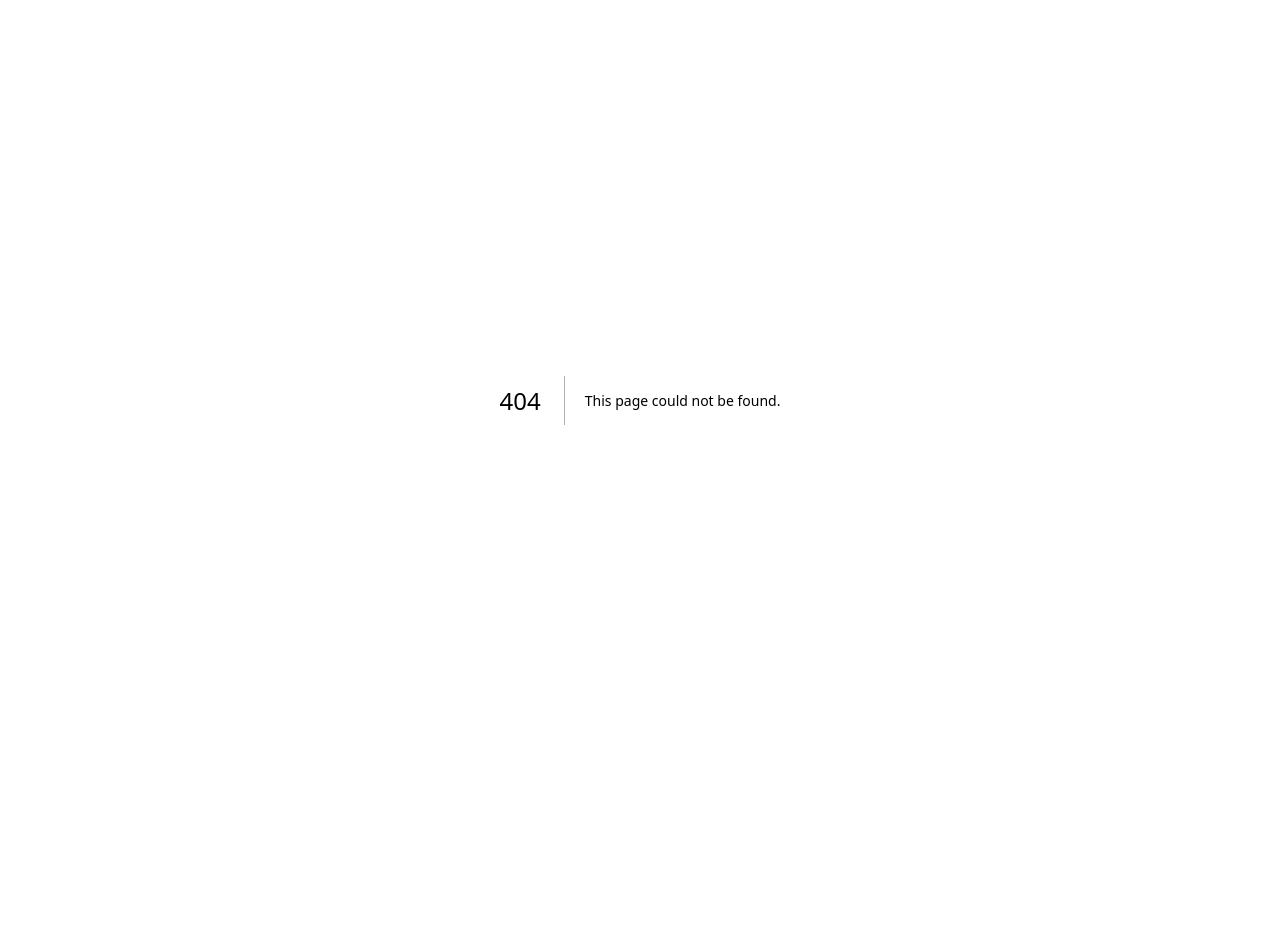
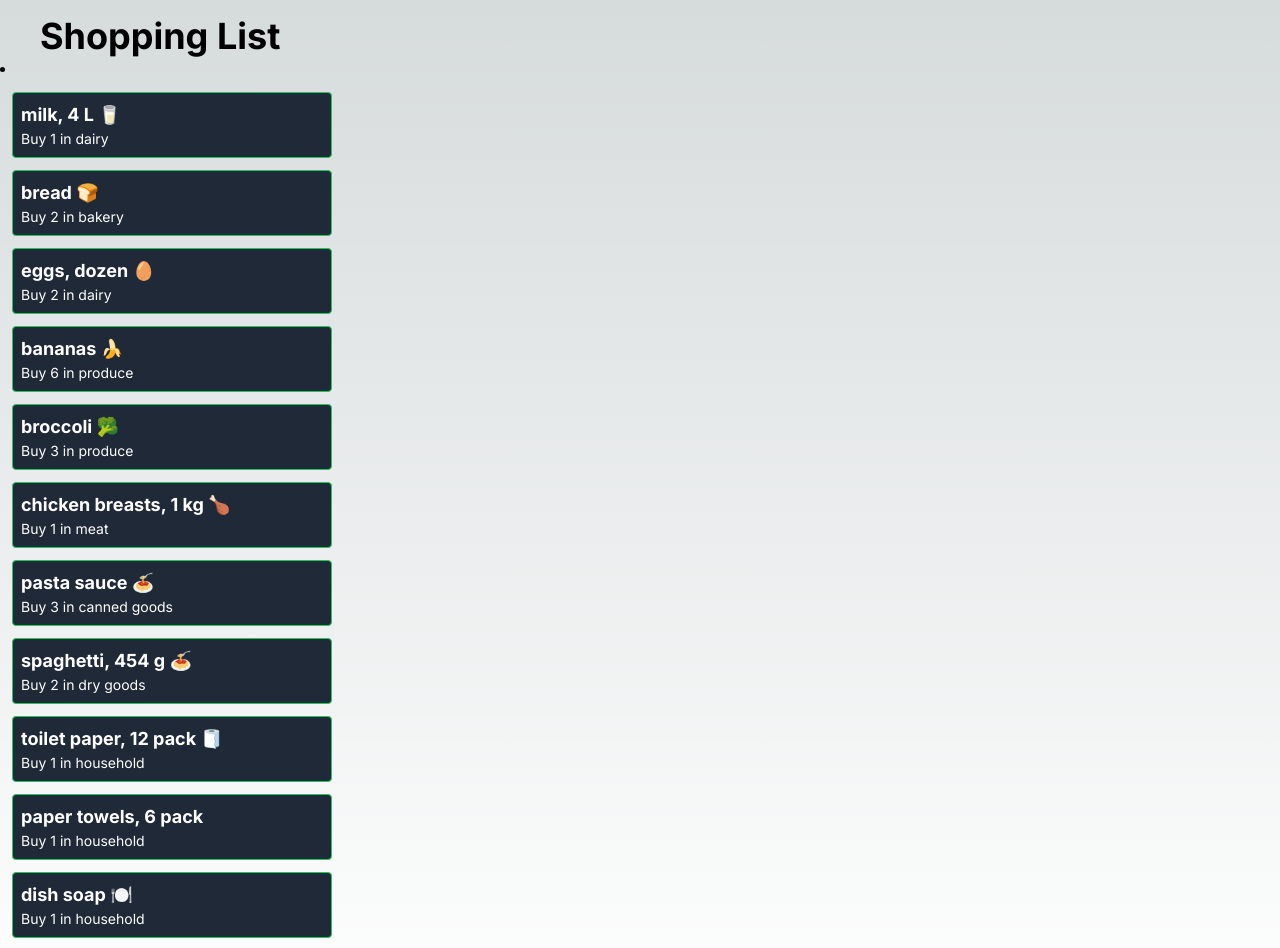
Before and after one commit to nathanc726/cprg306-assignments, a Next.js app: page /week3 in a window 1280 px wide. Before the commit this address had no page. Shown: the top 948 px of the page. Before the commit the page ends 800 px from the top, so only its background shows below. Built offline with nearby package versions, Linux system fonts and the light colour scheme.

Commit message:
Assignment 3 submission
The shopping list

```diff
--- a/app/layout.js
+++ b/app/layout.js
@@ -4,7 +4,7 @@
 const inter = Inter({ subsets: ['latin'] })
 
 export const metadata = {
-  title: 'Create Next App',
+  title: 'Shopping List',
   description: 'Generated by create next app',
 }
 
--- a/app/page.js
+++ b/app/page.js
@@ -4,17 +4,16 @@
 export default function Home() {
   return (
     <main>
-      <div class="text-4xl ml-20 mt-8">
+      <div class="text-4xl ml-16 mt-6">
         <h1>CPRG 306: Web Development 2 - Assignments</h1>
       </div>
-      <div class="ml-20">
-        <StudentInfo />
+      <div class="ml-16">
+        <StudentInfo/>
       </div>
-      <div class="block m-8 ml-20" >
+      <div class="block m-8 ml-16" >
         <div><Link href="/week2">Week 2</Link></div>
-        <div><Link href="/week2">Week 3</Link></div>
+        <div><Link href="/week3">Week 3</Link></div>
       </div>
-
     </main>
   );
 }
--- /dev/null
+++ b/app/week3/item-list.js
@@ -0,0 +1,92 @@
+import Item from './item';
+
+export default function ItemList () {
+  const item1 = {
+    name: "milk, 4 L 🥛",
+    quantity: 1,
+    category: "dairy",
+  };
+
+  const item2 = {
+    name: "bread 🍞",
+    quantity: 2,
+    category: "bakery",
+  };
+
+  const item3 = {
+    name: "eggs, dozen 🥚",
+    quantity: 2,
+    category: "dairy",
+  };
+
+  const item4 = {
+    name: "bananas 🍌",
+    quantity: 6,
+    category: "produce",
+  };
+
+  const item5 = {
+    name: "broccoli 🥦",
+    quantity: 3,
+    category: "produce",
+  };
+
+  const item6 = {
+    name: "chicken breasts, 1 kg 🍗",
+    quantity: 1,
+    category: "meat",
+  };
+
+  const item7 = {
+    name: "pasta sauce 🍝",
+    quantity: 3,
+    category: "canned goods",
+  };
+
+  const item8 = {
+    name: "spaghetti, 454 g 🍝",
+    quantity: 2,
+    category: "dry goods",
+  };
+
+  const item9 = {
+    name: "toilet paper, 12 pack 🧻",
+    quantity: 1,
+    category: "household",
+  };
+
+  const item10 = {
+    name: "paper towels, 6 pack",
+    quantity: 1,
+    category: "household",
+  };
+
+  const item11 = {
+    name: "dish soap 🍽️",
+    quantity: 1,
+    category: "household",
+  };
+
+  const item12 = {
+    name: "hand soap 🧼",
+    quantity: 4,
+    category: "household",
+  };
+
+  return (
+        <li>
+            <Item name={item1.name} quantity={item1.quantity} category={item1.category}/>
+            <Item name={item2.name} quantity={item2.quantity} category={item2.category}/>
+            <Item name={item3.name} quantity={item3.quantity} category={item3.category}/>
+            <Item name={item4.name} quantity={item4.quantity} category={item4.category}/>
+            <Item name={item5.name} quantity={item5.quantity} category={item5.category}/>
+            <Item name={item6.name} quantity={item6.quantity} category={item6.category}/>
+            <Item name={item7.name} quantity={item7.quantity} category={item7.category}/>
+            <Item name={item8.name} quantity={item8.quantity} category={item8.category}/>
+            <Item name={item9.name} quantity={item9.quantity} category={item9.category}/>
+            <Item name={item10.name} quantity={item10.quantity} category={item10.category}/>
+            <Item name={item11.name} quantity={item11.quantity} category={item11.category}/>
+            <Item name={item12.name} quantity={item12.quantity} category={item12.category}/>
+        </li>
+  );
+}
--- /dev/null
+++ b/app/week3/item.js
@@ -0,0 +1,8 @@
+export default function Item ({name, quantity, category}) {
+ return (
+    <div className="text-white p-2 w-80 m-3 rounded bg-gray-800 border border-green-500">
+        <h2 className="text-lg mr-2 font-bold">{name}</h2>
+        <p className="text-sm mr-2">Buy {quantity} in {category}</p>
+    </div>
+ );
+}
--- /dev/null
+++ b/app/week3/page.js
@@ -0,0 +1,10 @@
+import ItemList from './item-list';
+
+export default function Page() {
+    return (
+        <div>
+            <h1 className="text-4xl ml-10 mt-4 font-bold">Shopping List</h1>
+            <ItemList/>
+        </div>
+    );
+}
```
